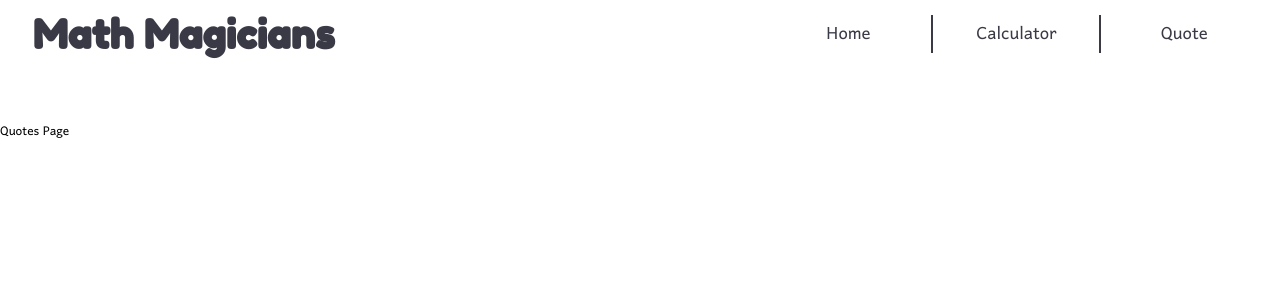
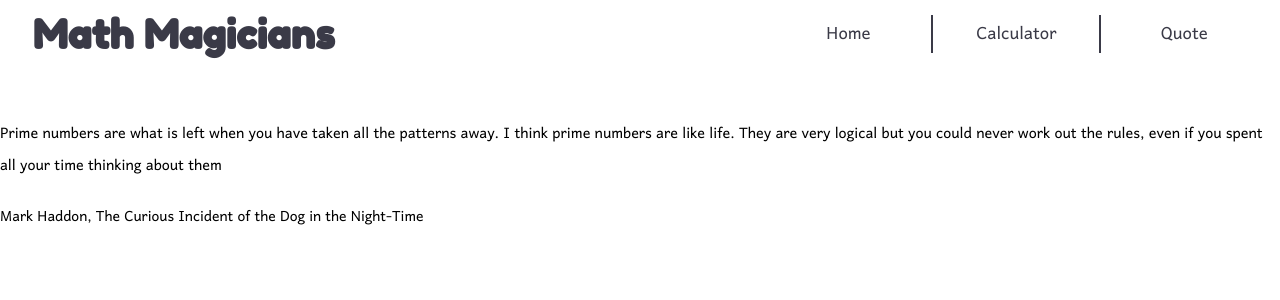
Before and after one commit to KDlamini/math-magicians, a React (Create React App) app: page /quote in a window 1280 px wide. Shown: the top 300 px of the page. Built offline with nearby package versions, Linux system fonts and the light colour scheme.

Commit message:
Randomly generate quote and render on page.

```diff
--- /dev/null
+++ b/src/components/QuoteData.js
@@ -0,0 +1,56 @@
+const QuoteData = () => {
+  const quotes = [
+    {
+      quote: 'In real life, I assure you, there is no such thing as algebra.',
+      author: 'Fran Lebowitz',
+    },
+    {
+      quote: 'Mathematics expresses values that reflect the cosmos, including orderliness, balance, harmony, logic, and abstract beauty.',
+      author: 'Deepak Chopra',
+    },
+    {
+      quote: 'The difference between the poet and the mathematician is that the poet tries to get his head into the heavens while the mathematician tries to get the heavens into his head.',
+      author: 'G.K. Chesterton',
+    },
+    {
+      quote: 'But in my opinion, all things in nature occur mathematically.',
+      author: 'Rene Decartes',
+    },
+    {
+      quote: 'Prime numbers are what is left when you have taken all the patterns away. I think prime numbers are like life. They are very logical but you could never work out the rules, even if you spent all your time thinking about them',
+      author: 'Mark Haddon, The Curious Incident of the Dog in the Night-Time',
+    },
+    {
+      quote: 'Pure mathematics is, in its way, the poetry of logical ideas.',
+      author: 'Albert Einstein, German theoretical physicist',
+    },
+    {
+      quote: 'Without mathematics, there’s nothing you can do. Everything around you is mathematics. Everything around you is numbers.',
+      author: 'Shakuntala Devi, Indian writer and mental calculator',
+    },
+    {
+      quote: 'Mathematics is the most beautiful and most powerful creation of the human spirit.',
+      author: 'Stefan Banach, Polish mathematician',
+    },
+    {
+      quote: 'Mathematics as an expression of the human mind reflects the active will, the contemplative reason, and the desire for aesthetic perfection. Its basic elements are logic and intuition, analysis and construction, generality and individuality.',
+      author: 'Richard Courant, German-American mathematician',
+    },
+    {
+      quote: 'As far as the laws of mathematics refer to reality, they are not certain, and as far as they are certain, they do not refer to reality.',
+      author: 'Albert Einstein',
+    },
+    {
+      quote: 'Mathematics knows no races or geographic boundaries; for mathematics, the cultural world is one country.',
+      author: 'David Hilbert, German mathematician',
+    },
+    {
+      quote: 'Mathematics are the result of mysterious powers which no one understands, and which the unconscious recognition of beauty must play an important part. Out of an infinity of designs a mathematician chooses one pattern for beauty’s sake and pulls it down to earth.',
+      author: 'Marston Morse, American mathematician',
+    },
+  ];
+
+  return quotes;
+};
+
+export default QuoteData;
--- a/src/pages/Quotes.js
+++ b/src/pages/Quotes.js
@@ -1,9 +1,25 @@
-import React from 'react';
+import React, { useState, useEffect } from 'react';
+import QuoteData from '../components/QuoteData';
 import '../styles/Quotes.css';
 
 function Quotes() {
+  const quotes = QuoteData();
+  const [quote, setQuote] = useState('');
+  const [author, setAuthor] = useState('');
+
+  useEffect(() => {
+    const randomIndex = Math.floor(Math.random() * quotes.length);
+    const RandomQuote = quotes[randomIndex];
+
+    setQuote(RandomQuote.quote);
+    setAuthor(RandomQuote.author);
+  });
+
   return (
-    <section className="quote-page">Quotes Page</section>
+    <section className="quote-page">
+      <p>{quote}</p>
+      <h3>{author}</h3>
+    </section>
   );
 }
 
```
